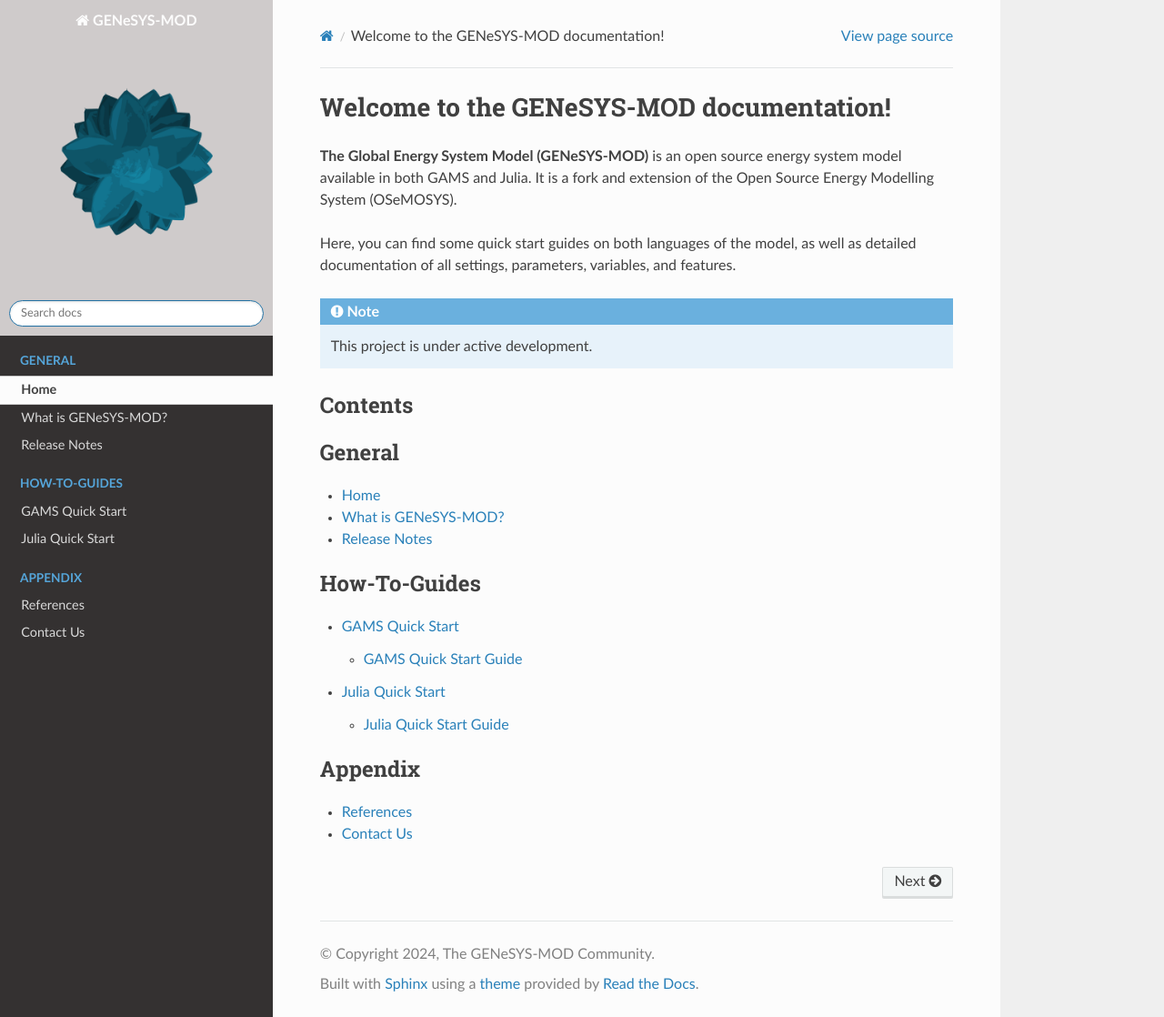
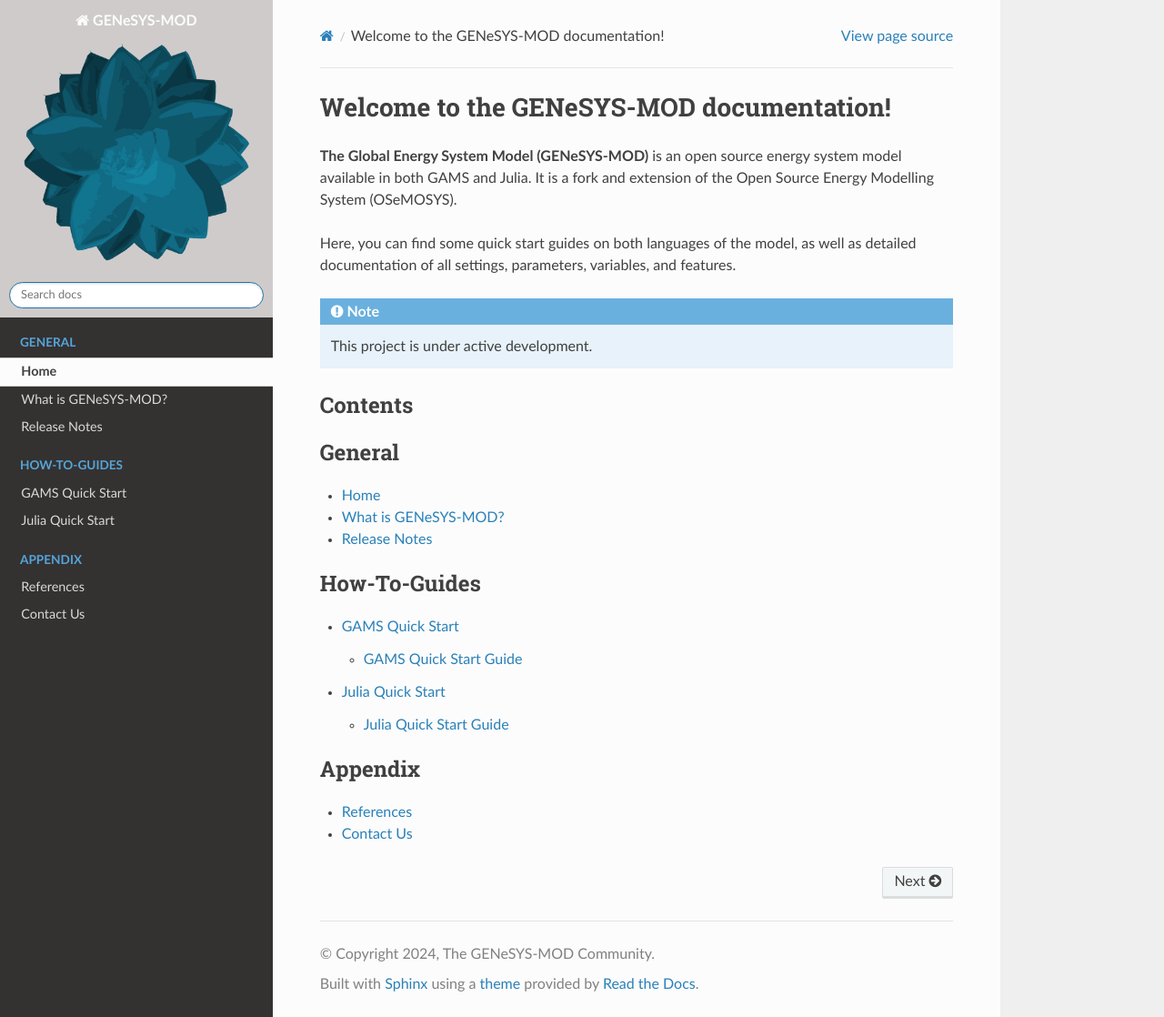
Before and after one commit to GENeSYS-MOD/GENeSYS_MOD.readthedocs, a Sphinx documentation site: the page built from docs/source/index.rst, in a window 1280 px wide and 1118 px high. Shown: the whole window at 91% size. Built offline with Sphinx 7.4.7 and the Read the Docs theme 3.1.0, drawn with Linux system fonts in a browser that asks for light colours.

Commit message:
more css

```diff
--- a/docs/source/_static/custom.css
+++ b/docs/source/_static/custom.css
@@ -1,10 +1,10 @@
 /* Scale the logo to occupy 50% of the available column width */
 .wy-side-nav-search .icon img {
-    width: 30%;     /* Set the logo to 50% of the parent container */
+    width: 25%;     /* Set the logo to 50% of the parent container */
     height: auto;   /* Maintain the aspect ratio */
     display: block; /* Ensure proper rendering of the image */
     margin: 0 auto; /* Center the logo horizontally */
-    padding: 50px;   /* Add some space around the logo */
+    padding: 0 10px;   /* Add some space around the logo */
 }
 
 /* Change the header background color */
```
